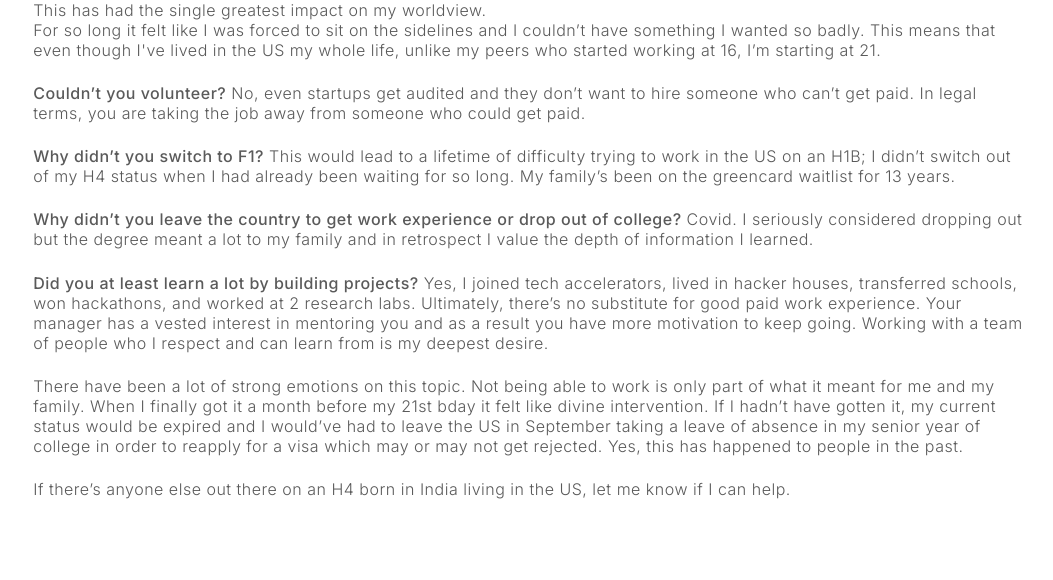
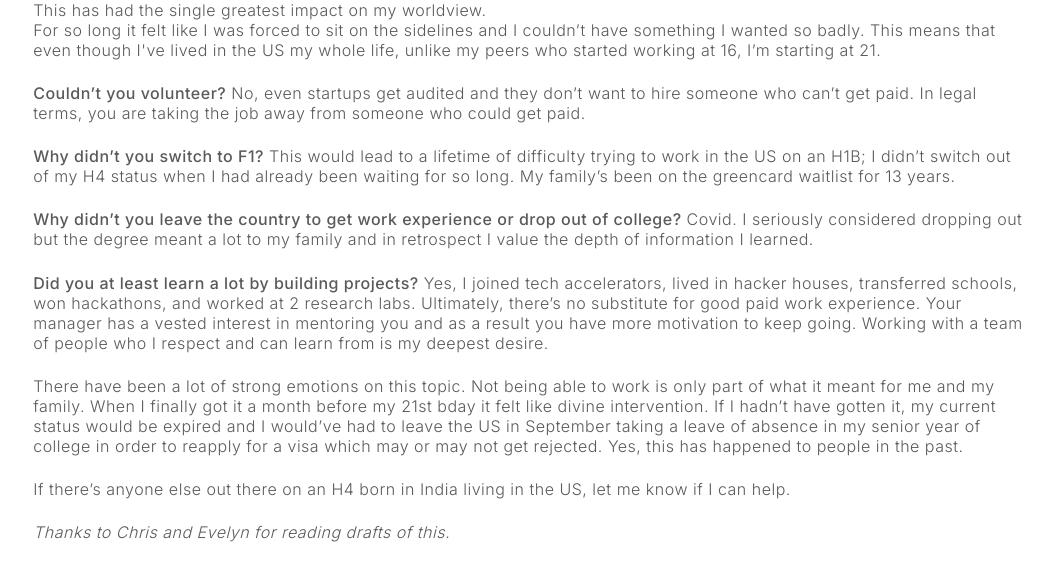
Before and after one commit to tashapais/my_website, a plain HTML site: page ead.html in a window 1280 px wide. Shown: the part 82-662 px from the top of the page, without its empty margins (110-1163 px from the left). Drawn offline with Linux system fonts and the light colour scheme.

Commit message:
updated cv

```diff
--- a/ead.html
+++ b/ead.html
@@ -24,6 +24,7 @@
                         <p><br><b>Did you at least learn a lot by building projects?</b> Yes, I joined tech accelerators, lived in hacker houses, transferred schools, won hackathons, and worked at 2 research labs. Ultimately, there’s no substitute for good paid work experience. Your manager has a vested interest in mentoring you and as a result you have more motivation to keep going. Working with a team of people who I respect and can learn from is my deepest desire.</br></p>
                         <p><br>There have been a lot of strong emotions on this topic. Not being able to work is only part of what it meant for me and my family. When I finally got it a month before my 21st bday it felt like divine intervention. If I hadn’t have gotten it, my current status would be expired and I would’ve had to leave the US in September taking a leave of absence in my senior year of college in order to reapply for a visa which may or may not get rejected. Yes, this has happened to people in the past.</br></p>
                         <p><br>If there’s anyone else out there on an H4 born in India living in the US, let me know if I can help.</br></p>
+                        <p><br><i>Thanks to Chris and Evelyn for reading drafts of this.</i></br></p>
                     </a>
                 <div style="clear: both;"></div>
                 </div>
```
Also changed, not shown: index.html (+1 -0 lines), 1 other file.
